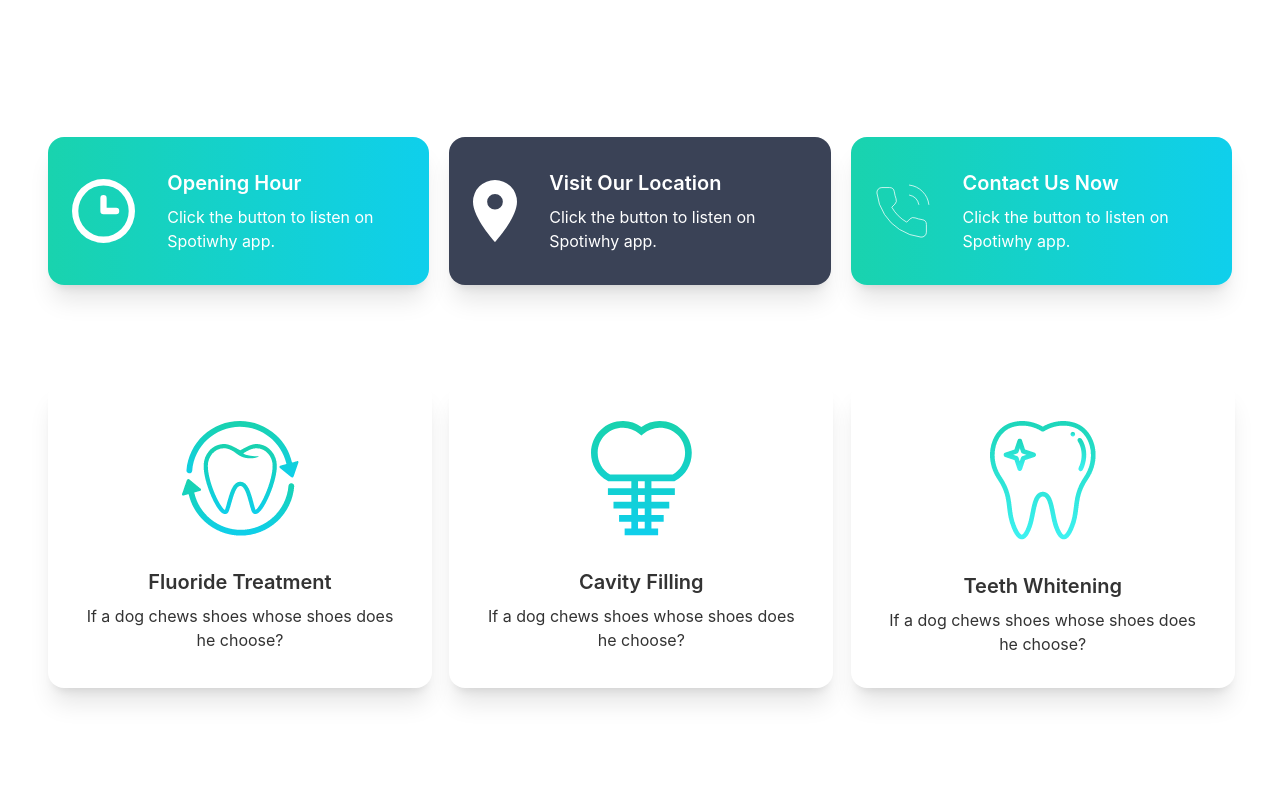
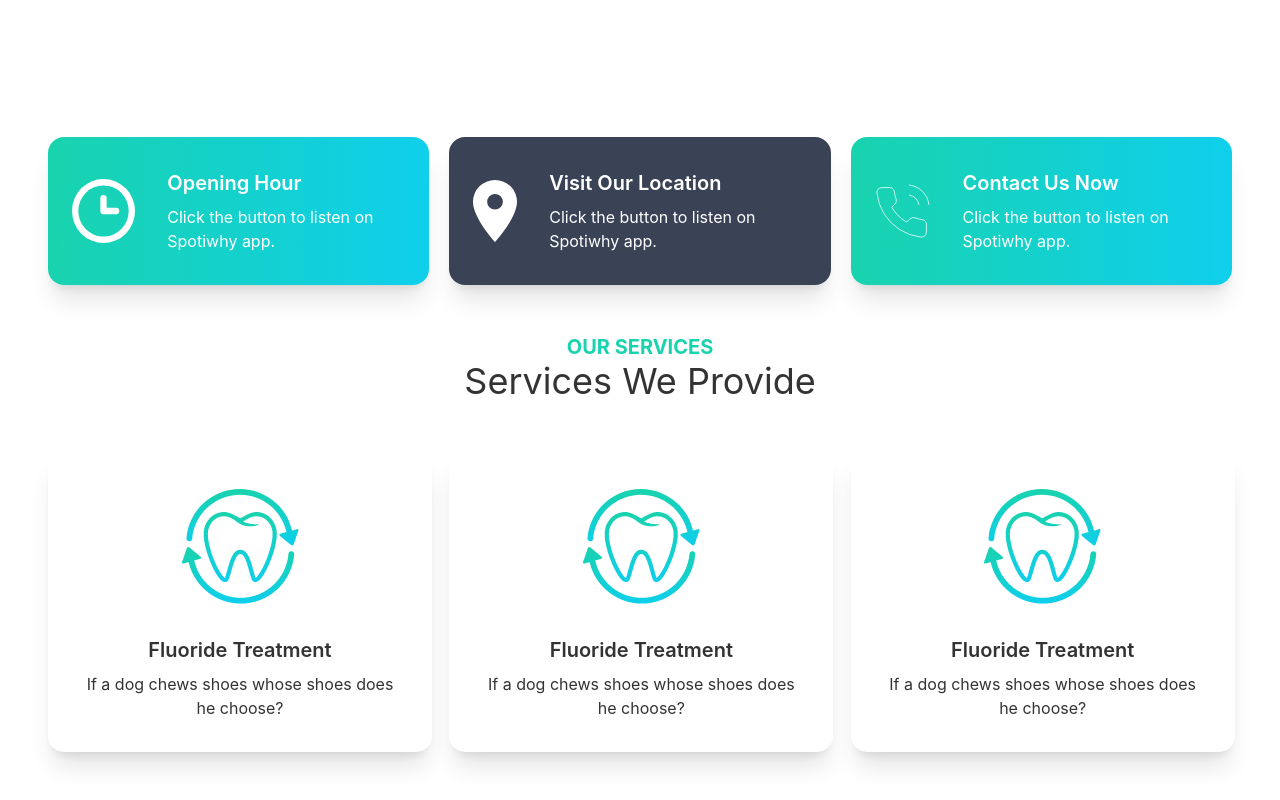
Before and after one commit to AbdMamun1999/doctors-portal-client, a React (Create React App) app: page / in a window 1280 px wide. Shown: the part 775-1575 px from the top of the page. Before the commit the page ends 1511 px from the top, so only its background shows below. Built offline with nearby package versions, Linux system fonts and the light colour scheme.

Commit message:
some change in services component

```diff
--- a/src/Pages/Home/Banner.js
+++ b/src/Pages/Home/Banner.js
@@ -6,7 +6,7 @@ const Banner = () => {
         <div>
             <div class="hero min-h-screen">
                 <div class="hero-content flex-col lg:flex-row-reverse">
-                    <img src={banner} class="max-w-sm rounded-lg shadow-2xl" />
+                    <img src={banner} class="max-w-sm rounded-lg shadow-2xl" alt='Banner'/>
                     <div>
                         <h1 class="text-5xl font-bold">Your New Smile Starts Here</h1>
                         <p class="py-6">Provident cupiditate voluptatem et in. Quaerat fugiat ut assumenda excepturi exercitationem quasi. In deleniti eaque aut repudiandae et a id nisi.</p>
--- a/src/Pages/Home/Service.js
+++ b/src/Pages/Home/Service.js
@@ -5,11 +5,42 @@ import cavity from '../../assets/images/cavity.png'
 import whitening from '../../assets/images/whitening.png'
 
 const Service = () => {
+    const services = [
+        {
+            id: 1,
+            title: 'Fluoride Treatment',
+            description: '',
+            img: fluoride
+        },
+        {
+            id: 2,
+            title: 'Fluoride Treatment',
+            description: '',
+            img: fluoride
+        },
+        {
+            id: 3,
+            title: 'Fluoride Treatment',
+            description: '',
+            img: fluoride
+        }
+    ]
     return (
-        <div className='grid grid- lg:grid-cols-3 gap-5 p-12'>
-            <ServiceCard img={fluoride} serviceCardTitle={'Fluoride Treatment'}></ServiceCard>
-            <ServiceCard img={cavity} serviceCardTitle={'Cavity Filling'}></ServiceCard>
-            <ServiceCard img={whitening} serviceCardTitle={'Teeth Whitening'}></ServiceCard>
+        <div>
+            <div className='text-center'>
+                <h1 className='text-secondary font-bold text-xl'>OUR SERVICES</h1>
+                <p className='text-4xl'>Services We Provide</p>
+            </div>
+            <div className='grid grid- lg:grid-cols-3 gap-5 p-12'>
+{
+    services.map(service => <ServiceCard
+        key={service.id}
+        img={service.img}
+        title={service.title}
+        description={service.description}
+    ></ServiceCard>)
+}
+            </div>
         </div>
     );
 };
--- a/src/Pages/Home/ServiceCard.js
+++ b/src/Pages/Home/ServiceCard.js
@@ -1,13 +1,13 @@
 import React from 'react';
 
-const ServiceCard = ({img,serviceCardTitle}) => {
+const ServiceCard = ({img,title}) => {
     return (
         <div class="card w-96 bg-base-100 shadow-xl">
             <figure class="px-10 pt-10">
                 <img src={img} alt="Shoes" class="rounded-xl" />
             </figure>
             <div class="card-body items-center text-center">
-                <h2 class="card-title">{serviceCardTitle}</h2>
+                <h2 class="card-title">{title}</h2>
                 <p>If a dog chews shoes whose shoes does he choose?</p>
             </div>
         </div>
```
